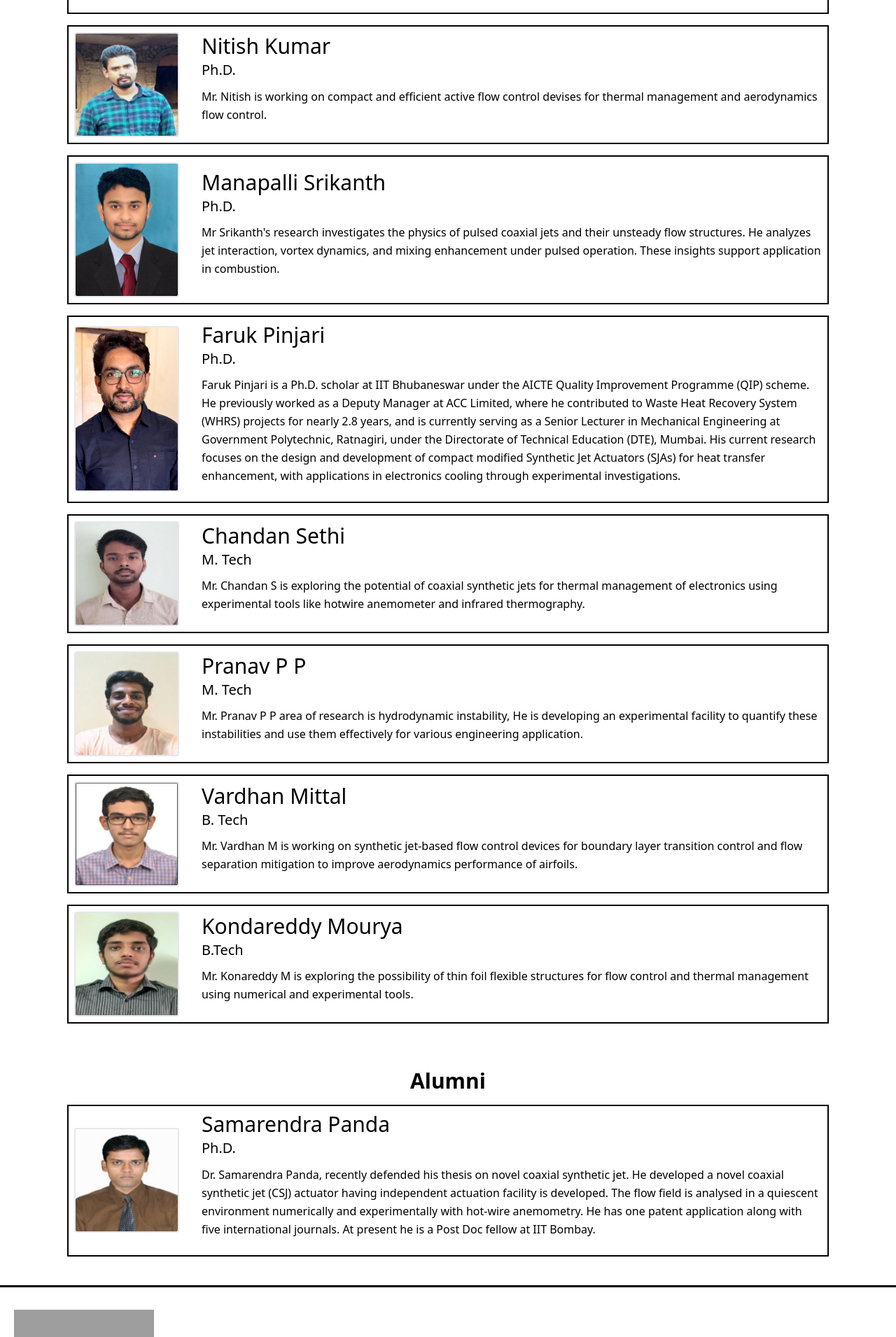
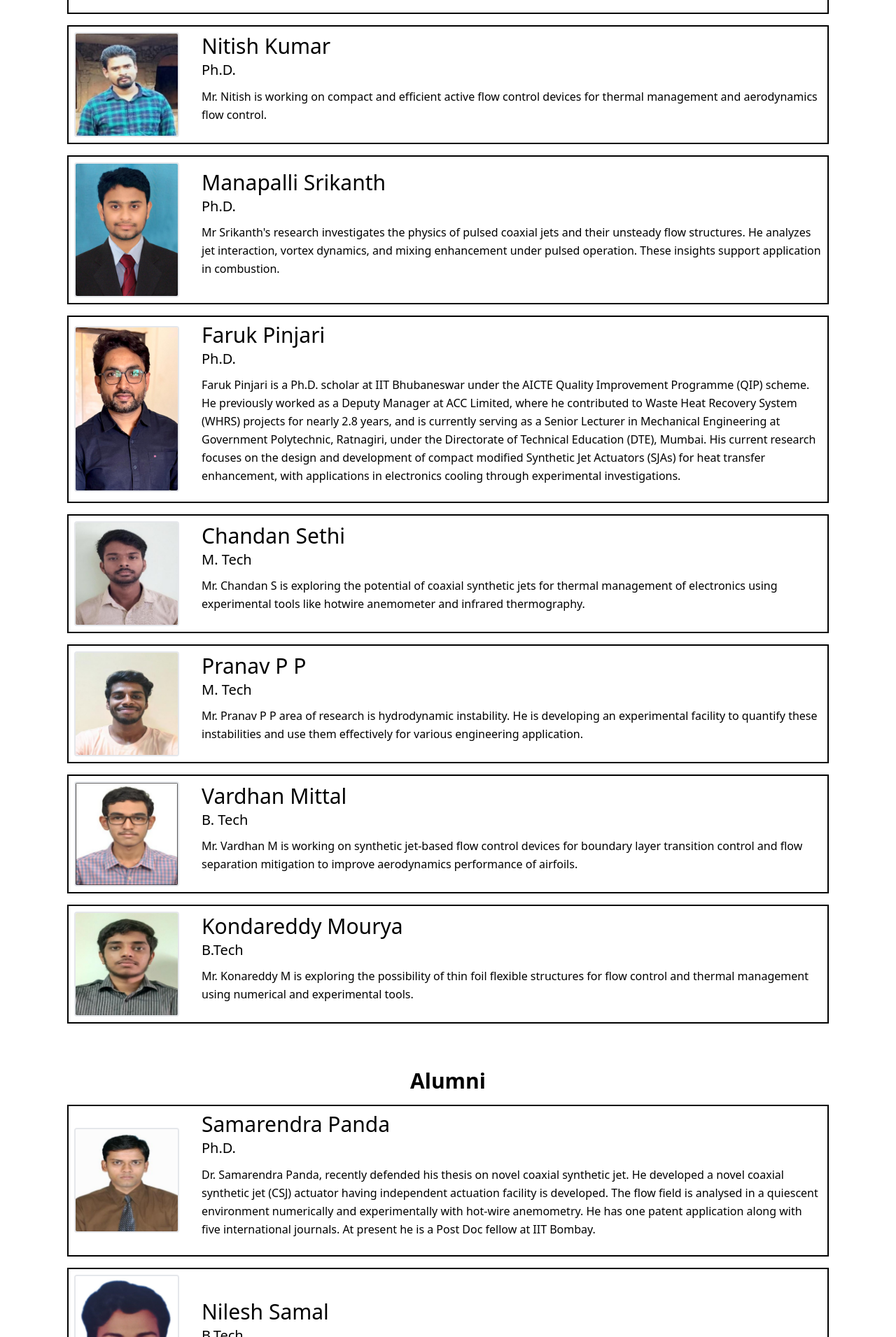
Before and after one commit to fdlabiitbbs/afg-2, a Next.js app: page /people in a window 1280 px wide. Shown: the part 2149-4060 px from the top of the page at 70% size. Built offline with nearby package versions, Linux system fonts and the light colour scheme; grey boxes are pictures that could not be loaded.

Commit message:
ID_Image_Nilesh

```diff
--- a/constants/index.js
+++ b/constants/index.js
@@ -15,6 +15,7 @@ import NitishKumar from "../assets/NitishKumar.jpg";
 import KondareddyMourya from "../assets/KondareddyMourya.jpg";
 import ChandanSethi from "../assets/ChandanSethi.jpg";
 import Srikanth from "../assets/Srikanth.jpg";
+import NileshSamal from "../assets/Nilesh.jpeg";
 import FarukPinjari from "../assets/Faruk Pinjari.jpeg";
 import CoAxialJets from "../assets/CoAxialJets.png";
 import FocusJets from "../assets/FocusJets.png";
@@ -1356,7 +1357,7 @@ export const StudentNames = [
     name: "Nitish Kumar",
     degree: "Ph.D.",
     description:
-      "Mr. Nitish is working on compact and efficient active flow control devises for thermal management and aerodynamics flow control.",
+      "Mr. Nitish is working on compact and efficient active flow control devices for thermal management and aerodynamics flow control.",
     image: NitishKumar,
   },
     {
@@ -1388,7 +1389,7 @@ export const StudentNames = [
     name: "Pranav P P",
     degree: "M. Tech",
     description:
-      "Mr. Pranav P P area of research is hydrodynamic instability, He is developing an experimental facility to quantify these instabilities and use them effectively for various engineering application.",
+      "Mr. Pranav P P area of research is hydrodynamic instability. He is developing an experimental facility to quantify these instabilities and use them effectively for various engineering application.",
     image: PranavPP,
   },
   {
@@ -1417,6 +1418,14 @@ export const AlumniNames = [
     description:
       "Dr. Samarendra Panda, recently defended his thesis on novel coaxial synthetic jet. He developed a novel coaxial synthetic jet (CSJ) actuator having independent actuation facility is developed. The flow field is analysed in a quiescent environment numerically and experimentally with hot-wire anemometry. He has one patent application along with five international journals. At present he is a Post Doc fellow at IIT Bombay.",
     image: SamarendraPanda,
+  },
+  {
+    id: 2,
+    name: "Nilesh Samal",
+    degree: "B.Tech.",
+    description:
+      "Mr. Nilesh Samal is working on a novel compact design of synthetic jet actuator (Oscillating orifice synthetic jet) for enhanced thermal management applications in compact environments using experimental tools.",
+    image: NileshSamal,
   },
 ];
 
```
Also changed, not shown: assets/Nilesh.jpeg (added).
